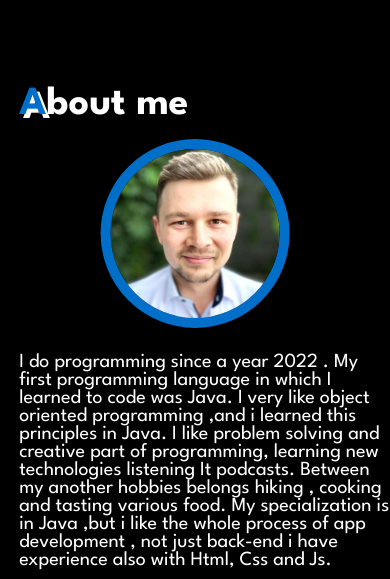
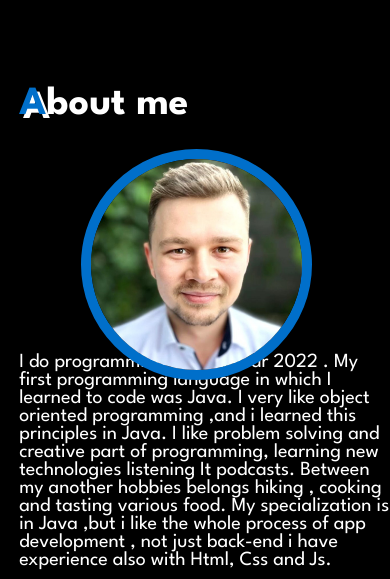
Before and after one commit to OwnStyle777/myPorfolioPage, a PHP site: page /aboutMe.html in a window 390 px wide. Shown: the top 579 px of the page. Run offline with PHP 8.4, Linux system fonts and the light colour scheme.

Commit message:
change position and size of profile picture in screen smaller than 600 px

```diff
--- a/myPortfolio/aboutMe.css
+++ b/myPortfolio/aboutMe.css
@@ -64,6 +64,7 @@ section {
         min-width: 30%;
         height: 60%;
     }
+
 }
 
 @media only screen and (min-width: 600px) and (max-width: 950px) {
@@ -72,16 +73,25 @@ section {
         min-width: 20%;
         height: 40%;
     }
+
 }
 @media only screen and (min-width: 0px) and (max-width: 600px) {
 
     #profilePicture {
-        margin-top: 80px;
-        min-width: 10%;
-        height: 20%;
-        left: 50%;
-        transform: translateX(-50%);
+        margin-top: 90px;
+        min-width: 15%;
+        height: 25%;
+        display: flex;
+         margin-left: 10%;
+        margin-right: 15%;
+
     }
+    #profilePicture:hover{
+        transform: scale(1.1);
+        transition: transform 0.3s ease;
+
+    }
+
 
 .textPar{
   margin-top: 230px;
```
